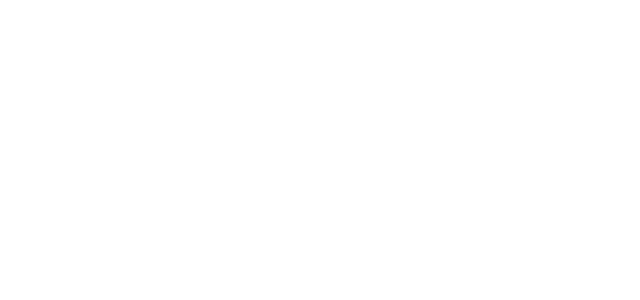
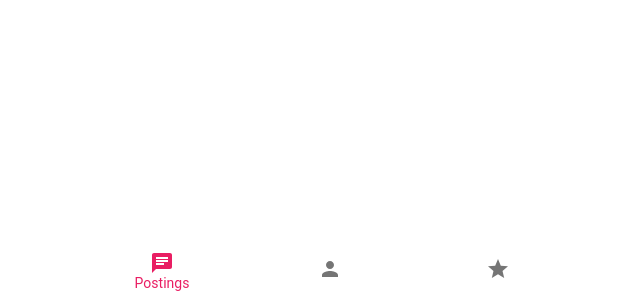
Before and after one commit to ColdLombax/Personal-Open-Diary, a React (Create React App) app: page / in a window 1280 px wide. Shown: the part 500-800 px from the top of the page, without its empty margins (318-958 px from the left). Built offline with nearby package versions, Linux system fonts and the light colour scheme.

Commit message:
Navigation bar added, theming template added.

```diff
--- a/public/index.html
+++ b/public/index.html
@@ -3,7 +3,10 @@
   <head>
     <meta charset="utf-8" />
     <link rel="icon" href="%PUBLIC_URL%/favicon.ico" />
-    <meta name="viewport" content="width=device-width, initial-scale=1" />
+    <meta
+    name="viewport"
+   content="minimum-scale=1, initial-scale=1, width=device-width"
+    />
     <meta
       name="description"
       content="Open Diary - Open your diary to the world, post weekly updates."
--- a/src/App.tsx
+++ b/src/App.tsx
@@ -1,7 +1,11 @@
 import React from 'react';
 
-const App = () => (
-  <div />
-);
+import BottomNavbar from './components/BottomNavbar';
 
-export default App;
+export default function App() {
+  return (
+    <div>
+      <BottomNavbar />
+    </div>
+  );
+}
--- /dev/null
+++ b/src/components/BottomNavbar.tsx
@@ -0,0 +1,37 @@
+import React, { useState } from 'react';
+
+import { BottomNavigation, BottomNavigationAction } from '@material-ui/core';
+import { makeStyles } from '@material-ui/core/styles';
+
+// ICONS
+import ChatIcon from '@material-ui/icons/Chat';
+import PersonIcon from '@material-ui/icons/Person';
+import StarIcon from '@material-ui/icons/Star';
+
+const useStyles = makeStyles({
+  root: {
+    width: '100%',
+    position: 'fixed',
+    bottom: '0px',
+  },
+});
+
+function BottomNavbar() {
+  const classes = useStyles();
+  const [value, setValue] = useState(0);
+  return (
+    <BottomNavigation
+      className={classes.root}
+      value={value}
+      onChange={(event, newValue) => {
+        setValue(newValue);
+      }}
+    >
+      <BottomNavigationAction label="Postings" icon={<ChatIcon />} />
+      <BottomNavigationAction label="My Posts" icon={<PersonIcon />} />
+      <BottomNavigationAction label="Followed" icon={<StarIcon />} />
+    </BottomNavigation>
+  );
+}
+
+export default BottomNavbar;
--- a/src/index.css
+++ /dev/null
@@ -1,4 +0,0 @@
-body {
-  margin: 0;
-  box-sizing: border-box;
-}
--- a/src/index.tsx
+++ b/src/index.tsx
@@ -1,12 +1,24 @@
 import React from 'react';
 import ReactDOM from 'react-dom';
 
-import './index.css';
+import { createTheme, ThemeProvider } from '@material-ui/core/styles';
+
+import { pink, blue } from '@material-ui/core/colors';
+
 import App from './App';
+
+const theme = createTheme({
+  palette: {
+    primary: pink,
+    secondary: blue,
+  },
+});
 
 ReactDOM.render(
   <React.StrictMode>
-    <App />
+    <ThemeProvider theme={theme}>
+      <App />
+    </ThemeProvider>
   </React.StrictMode>,
   document.getElementById('root'),
 );
```
